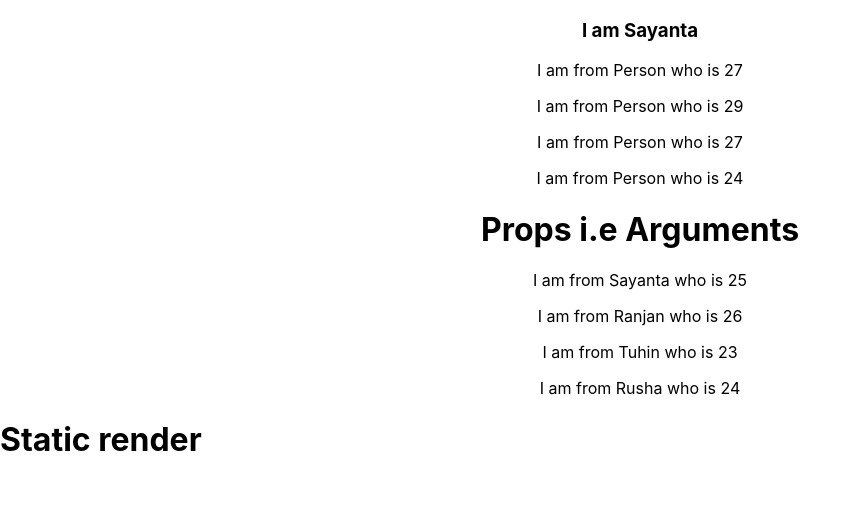
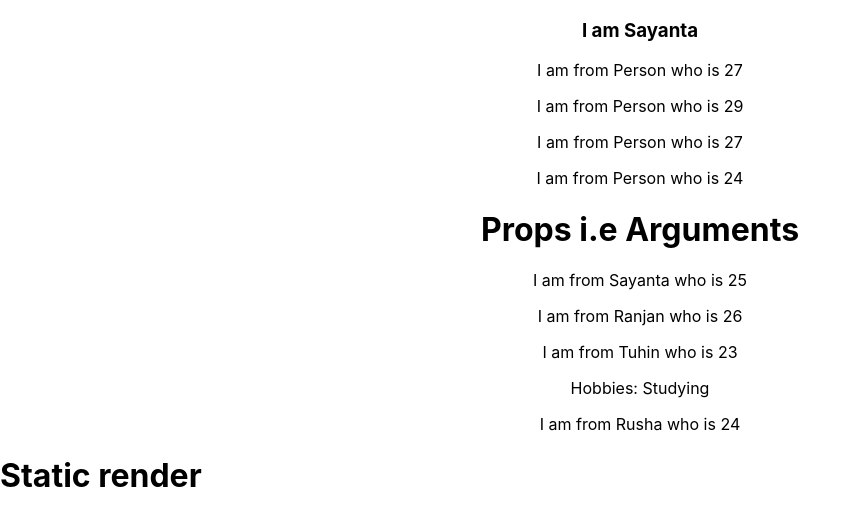
Before and after one commit to sayantabonny/React_Tutorial, a React (Create React App) app: page / in a window 1280 px wide. Shown: the top 526 px of the page, without its empty margins (0-860 px from the left). Built offline with nearby package versions, Linux system fonts and the light colour scheme.

Commit message:
Dynamic data- props added div because returns only one tag i.e. root tag

```diff
--- a/src/Person/Person.js
+++ b/src/Person/Person.js
@@ -7,7 +7,10 @@ const Person = () => {
 
 
 export const Person_Props = (any_name) => {
-    return <p> I am from {any_name.name} who is {any_name.age}</p>
+    return (<div>
+        <p> I am from {any_name.name} who is {any_name.age}</p>
+        <p>{any_name.children}</p>
+    </div>)
 }
 
 export default  Person;
```
